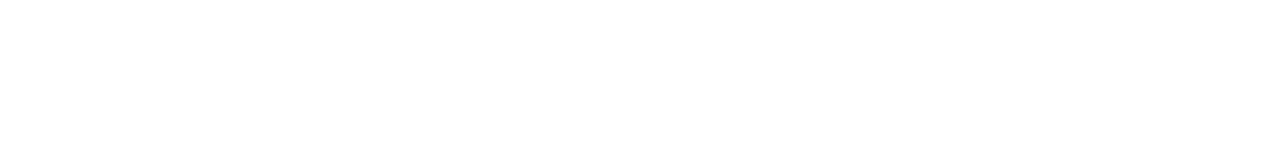
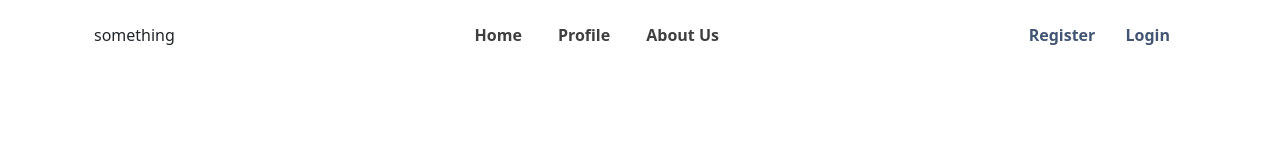
Before and after one commit to Sawom/carShop, a plain HTML site: page index.html in a window 1280 px wide. Drawn offline with Linux system fonts and the light colour scheme.

Commit message:
navbar added

```diff
--- /dev/null
+++ b/css/index.css
@@ -0,0 +1,44 @@
+/* remove shadow and border */
+.navbar-toggler:focus {
+    box-shadow: none;
+}
+
+.navbar-toggler{
+    border: none;
+}
+/* remove shadow and border end */
+
+/* navbar animation */
+.nav-link {
+  font-weight: bold;
+  font-size: 16px;
+  text-decoration: none;
+  color: #031D44;
+  padding: 15px 0px;
+  margin: 0px 10px;
+  display: inline-block;
+  position: relative;
+  opacity: 0.75;
+}
+
+.nav-link:hover {
+  opacity: 1;
+}
+
+.nav-link::before {
+  transition: 500ms;
+  height: 5px;
+  content: "";
+  position: absolute;
+  background-color: #031D44;
+}
+
+.nav-link-ltr::before {
+  width: 0%;
+  bottom: 10px;
+}
+
+.nav-link-ltr:hover::before {
+  width: 80px;
+}
+/* navbar animation end*/
--- a/index.html
+++ b/index.html
@@ -1,15 +1,65 @@
 <!DOCTYPE html>
 <html lang="en">
-<head>
-    <meta charset="UTF-8">
-    <meta name="viewport" content="width=device-width, initial-scale=1.0">
+  <head>
+    <meta charset="UTF-8" />
+    <meta name="viewport" content="width=device-width, initial-scale=1.0" />
     <title>Home</title>
     <!-- bootstrap added -->
-     <link rel="stylesheet" href="css/bootstrap.css">
-</head>
-<body>
+    <link rel="stylesheet" href="css/bootstrap.css" />
+    <!-- css added -->
+    <link rel="stylesheet" href="css/index.css" />
+  </head>
+  <body>
+    <!-- navbar -->
+    <section>
+      <div class="container mx-auto">
+        <nav class="navbar navbar-expand-lg">
+          <div class="container-fluid">
+            <div>
+              <!-- empty -->
+              something
+            </div>
+            <!-- collapse responsive button -->
+            <button
+              class="navbar-toggler"
+              type="button"
+              data-bs-toggle="collapse"
+              data-bs-target="#navbarNavAltMarkup"
+              aria-controls="navbarNavAltMarkup"
+              aria-expanded="false"
+              aria-label="Toggle navigation"
+            >
+              <span class="navbar-toggler-icon"></span>
+            </button>
 
+            <!-- menus -->
+            <div class="collapse navbar-collapse" id="navbarNavAltMarkup">
+              <div class="navbar-nav mx-auto">
+                <a class="nav-link active nav-link-ltr" href="index.html"
+                  >Home</a
+                >
+                <a class="nav-link active nav-link-ltr" href="profile.html"
+                  >Profile</a
+                >
+                <a class="nav-link active nav-link-ltr" href="about.html"
+                  >About Us</a
+                >
+              </div>
+              <!--  -->
+              <div class="">
+                <a class="nav-link active nav-link-ltr" href="register.html"
+                  >Register</a
+                >
+                <a class="nav-link active nav-link-ltr mx-3" href="login.html"
+                  >Login</a
+                >
+              </div>
+            </div>
+          </div>
+        </nav>
+      </div>
+    </section>
 
     <script src="js/bootstrap.bundle.min.js"></script>
-</body>
+  </body>
 </html>
```
Also changed, not shown: about.html (added, +15 -0 lines), images/logo.png (added).
